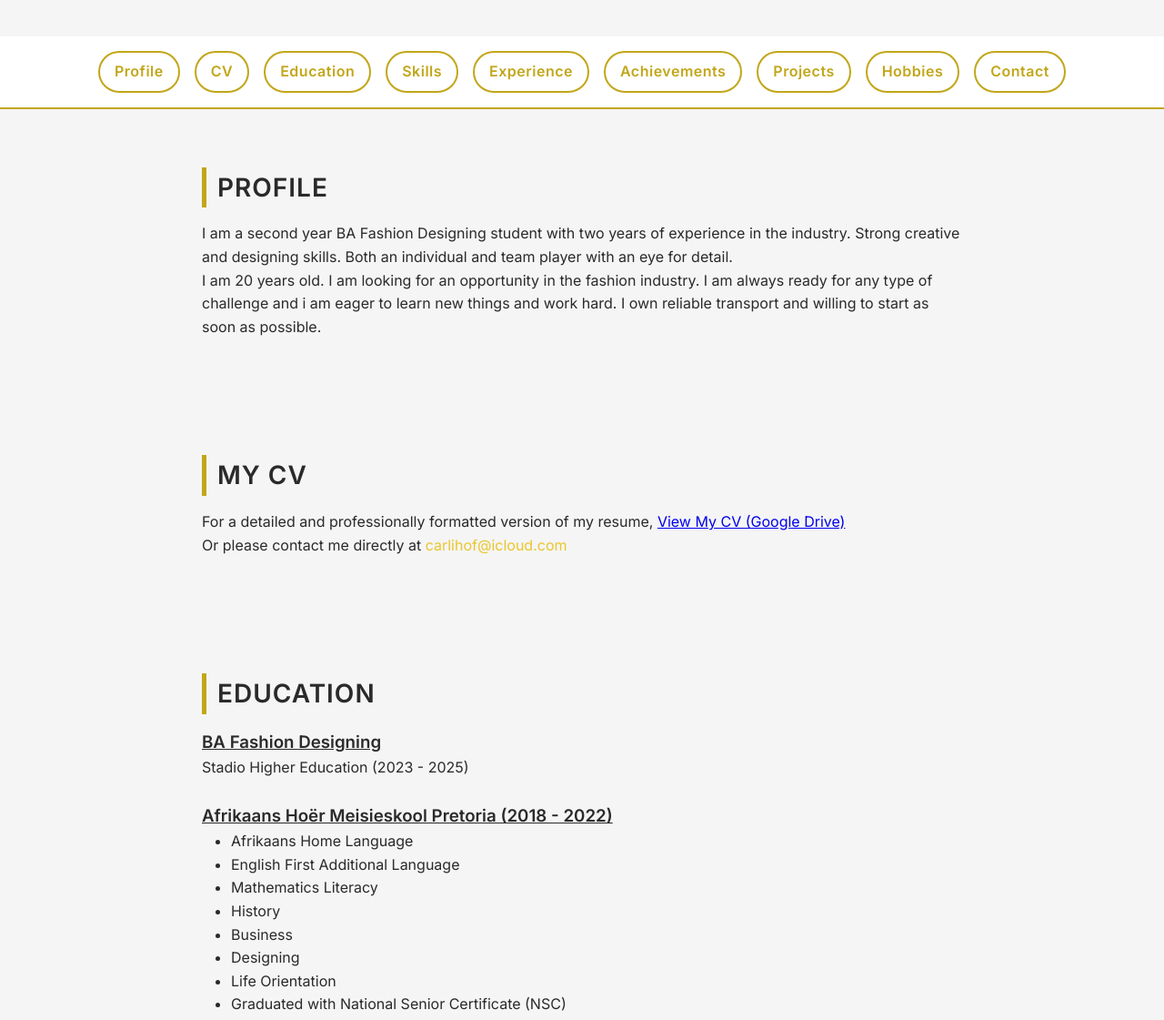
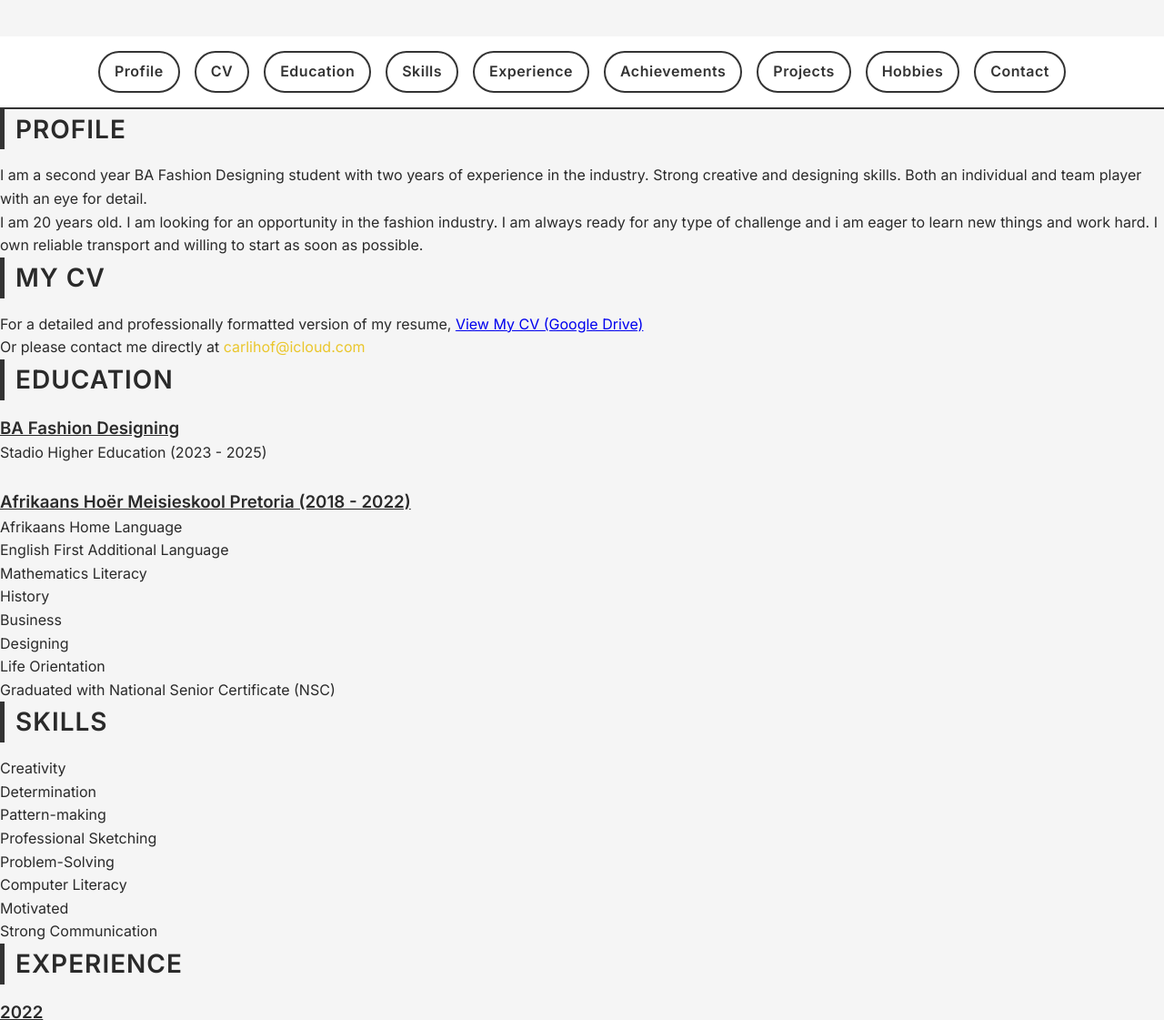
Before and after one commit to JPvdBerg/-Carli-Virtual-CV, a plain HTML site: page index.html in a window 1280 px wide. Shown: the part 760-1881 px from the top of the page at 91% size. Drawn offline with Linux system fonts and the light colour scheme.

Commit message:
Update index.html

```diff
--- a/index.html
+++ b/index.html
@@ -39,6 +39,7 @@ header {
 }
 
 /* NAVIGATION */
+/* NAVIGATION */
 nav {
   position: sticky;
   top: 0;
@@ -48,17 +49,17 @@ nav {
   flex-wrap: wrap;
   gap: 1rem;
   padding: 1rem 2rem;
-  border-bottom: 2px solid #c2a619;
+  border-bottom: 2px solid #333333;
   z-index: 10;
 }
 
 nav a {
   position: relative;
-  color: #c2a619;
+  color: #333333;
   text-decoration: none;
   font-weight: 600;
   padding: 0.5rem 1rem;
-  border: 2px solid #c2a619;
+  border: 2px solid #333333;
   border-radius: 30px;
   transition: transform 0.2s ease, border-width 0.2s ease;
   letter-spacing: 0.5px;
@@ -69,52 +70,37 @@ nav a:hover {
   border-width: 3px;
 }
 
-
 nav a::after {
   content: '';
   position: absolute;
   left: 50%;
-  bottom: -10px; /* move it below the button border */
+  bottom: -10px;
   transform: translateX(-50%);
   height: 2px;
   width: 0;
-  background-color: #c2a619;
+  background-color: #333333;
   transition: width 0.3s ease;
 }
-
 
 nav a:hover::after {
   width: 100%;
 }
 
-/* SECTION STYLES */
-section {
-  padding: 4rem 2rem;
-  max-width: 900px;
-  margin: 0 auto;
-  scroll-margin-top: 100px; /* adjust this based on your nav height */
-}
-
 section h2 {
   font-size: 1.75rem;
   margin-bottom: 1rem;
-  border-left: 5px solid #c2a619;
+  border-left: 5px solid #333333;
   padding-left: 0.75rem;
   letter-spacing: 1px;
   color: #2a2a2a;
   text-transform: uppercase;
 }
 
-ul {
-  padding-left: 2rem;
-}
-
-/* BACK TO TOP BUTTON */
 #backToTop {
   position: fixed;
   bottom: 30px;
   right: 30px;
-  background-color: #c2a619;
+  background-color: #333333;
   color: #fff;
   border: none;
   padding: 0.75rem 1.5rem;
@@ -128,19 +114,9 @@ ul {
   z-index: 1000;
 }
 
-#backToTop:hover {
-  transform: scale(1.05);
-}
-
-#backToTop.show {
-  opacity: 1;
-  pointer-events: auto;
-}
-
-/* MAIL LINKS */
 a[href^="mailto:"] {
   display: inline-block;
-  color: #c2a619;
+  color: #333333;
   text-decoration: none;
   transition: transform 0.2s ease;
   font-weight: 500;
@@ -149,6 +125,7 @@ a[href^="mailto:"] {
 a[href^="mailto:"]:hover {
   transform: scale(1.05);
 }
+
 
 /* FOOTER */
 footer {
```
